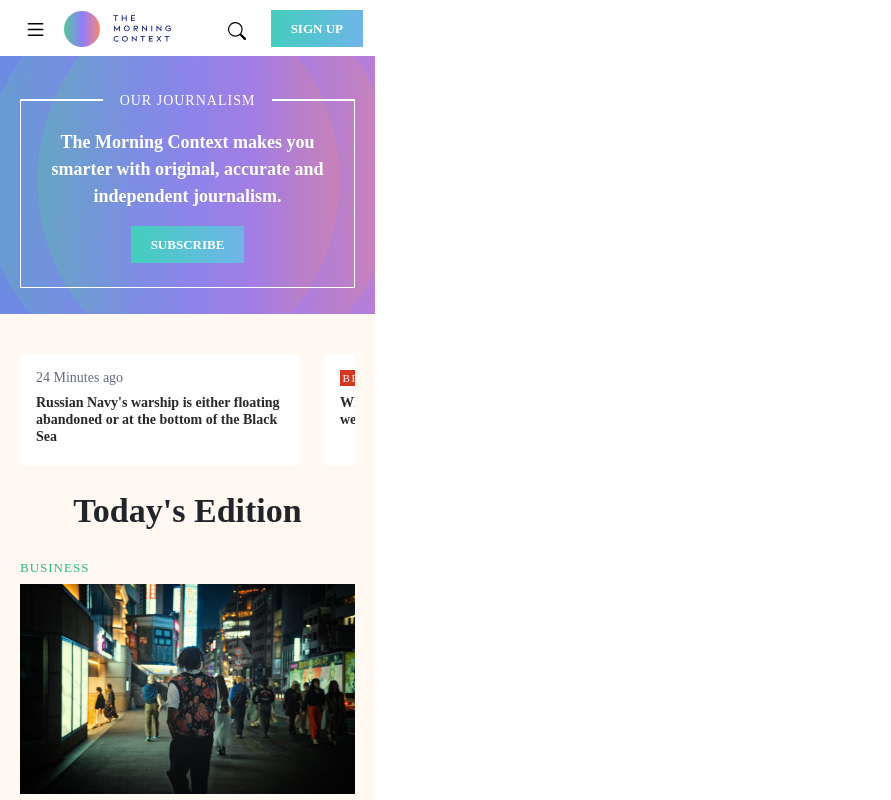
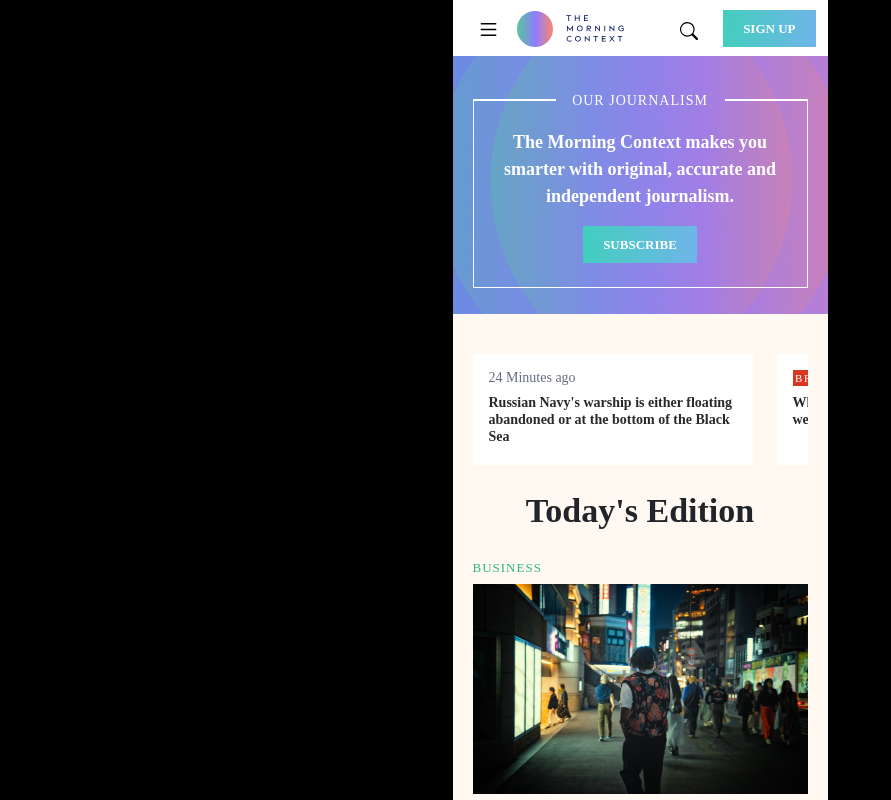
Before and after one commit to ymrg3307/tmc-assignment, a Next.js app: page / in a window 1280 px wide. Shown: the top 800 px of the page, without its empty margins (0-891 px from the left). Built offline with nearby package versions, Linux system fonts and the light colour scheme.

Commit message:
centered the page and added black background

```diff
--- a/src/app/globals.css
+++ /dev/null
@@ -1,3 +0,0 @@
-body{
-    width: 375px;
-}
--- /dev/null
+++ b/src/app/globals.module.css
@@ -0,0 +1,5 @@
+.body{
+    width: 375px;
+    margin: auto;
+    background-color: black;
+}
--- a/src/app/layout.js
+++ b/src/app/layout.js
@@ -1,4 +1,4 @@
-import "./globals.css";
+import styles from "./globals.module.css";
 import localFont from "next/font/local";
 import { Abril_Fatface } from 'next/font/google'
 
@@ -32,7 +32,7 @@ const abril = Abril_Fatface({
 export default function RootLayout({ children }) {
   return (
     <html lang="en" style={{ boxSizing: 'border-box' }}>
-      <body className={`${matteo.variable} ${neuehaas.variable} ${playfair.variable} ${abril.className}`}>
+      <body className={`${styles.body} ${matteo.variable} ${neuehaas.variable} ${playfair.variable} ${abril.className}`}>
         {children}
       </body>
     </html>
--- a/src/app/page.module.css
+++ b/src/app/page.module.css
@@ -1,3 +1,4 @@
 .topLevelContainer{
     width: 375px;
+    background-color: white;
 }
```
